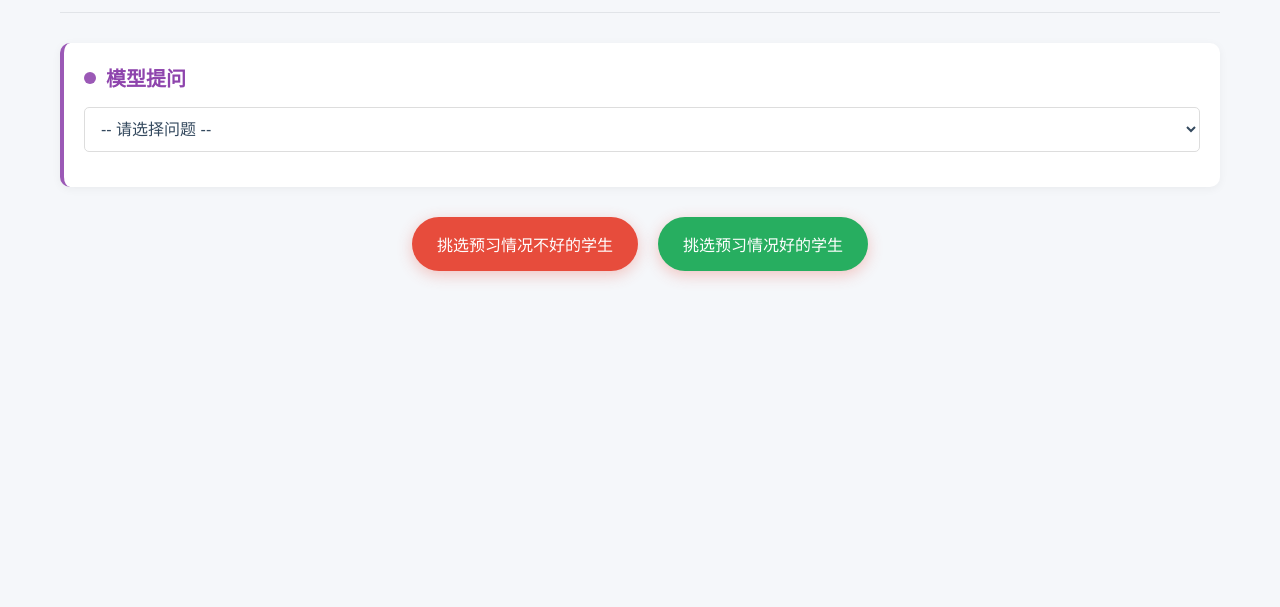
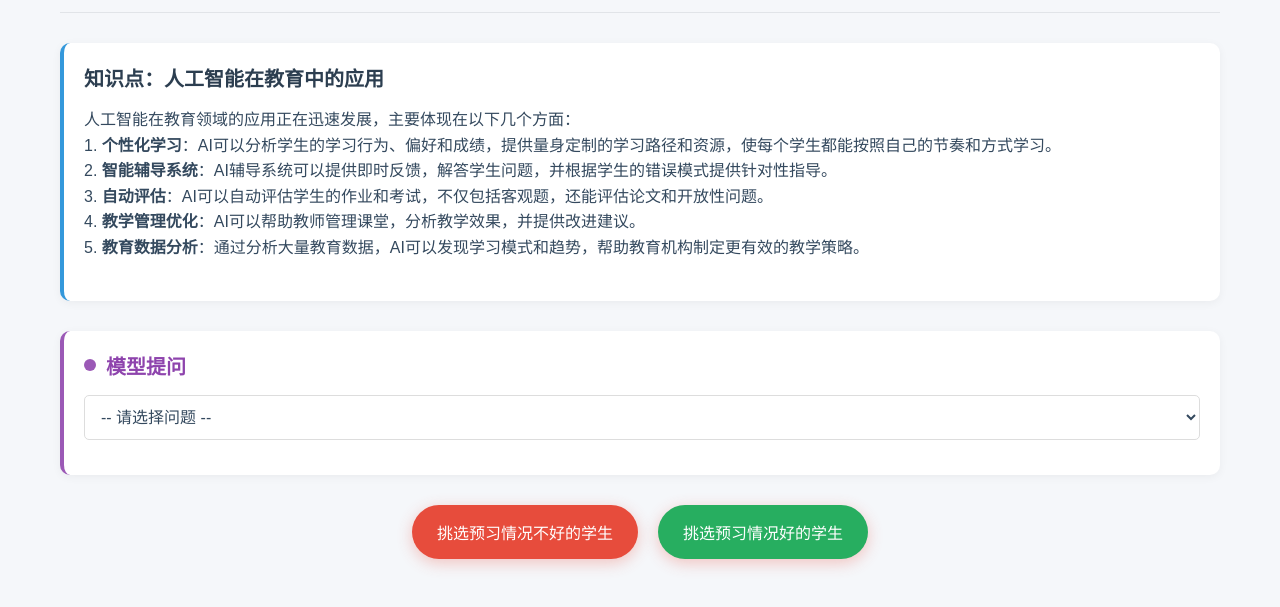
Before and after one commit to flyaway-hhy/page3, a plain HTML site: page index.html in a window 1280 px wide. Shown: the part 83-690 px from the top of the page. Drawn offline with Linux system fonts and the light colour scheme.

Commit message:
Update index.html

```diff
--- a/index.html
+++ b/index.html
@@ -546,8 +546,6 @@
     </style>
 </head>
 <body>
-
-
     <div class="container">
         <header>
             <h1>大模型智能提问系统</h1>
@@ -557,7 +555,17 @@
             </div>
         </header>
 
-
+        <div class="knowledge-container" id="knowledgeContainer">
+            <div class="knowledge-title">知识点：人工智能在教育中的应用</div>
+            <div class="knowledge-content">
+                <p>人工智能在教育领域的应用正在迅速发展，主要体现在以下几个方面：</p>
+                <p>1. <strong>个性化学习</strong>：AI可以分析学生的学习行为、偏好和成绩，提供量身定制的学习路径和资源，使每个学生都能按照自己的节奏和方式学习。</p>
+                <p>2. <strong>智能辅导系统</strong>：AI辅导系统可以提供即时反馈，解答学生问题，并根据学生的错误模式提供针对性指导。</p>
+                <p>3. <strong>自动评估</strong>：AI可以自动评估学生的作业和考试，不仅包括客观题，还能评估论文和开放性问题。</p>
+                <p>4. <strong>教学管理优化</strong>：AI可以帮助教师管理课堂，分析教学效果，并提供改进建议。</p>
+                <p>5. <strong>教育数据分析</strong>：通过分析大量教育数据，AI可以发现学习模式和趋势，帮助教育机构制定更有效的教学策略。</p>
+            </div>
+        </div>
 
         <div class="question-container" id="questionContainer">
             <div class="question-title">模型提问</div>
@@ -684,7 +692,6 @@
             }
         });
 
-                // 选择学生
         function selectStudents(type) {
             const selectedQuestionValue = questionSelect.value;
 
@@ -719,6 +726,10 @@
                         setTimeout(() => {
                             studentsContainer.classList.add('visible');
                         }, 100);
+
+                        // 更新标题文本
+                        const titleText = type === 'good' ? '预习情况优秀的学生：' : '预习情况需要提升的学生：';
+                        document.querySelector('.students-title').textContent = titleText;
 
                         renderSelectedStudents(selectedStudentsData);
 
@@ -783,7 +794,6 @@
                             <div class="student-id">${student.id}</div>
                         </div>
                     </div>
-
                 `;
 
                 selectedStudents.appendChild(card);
```
